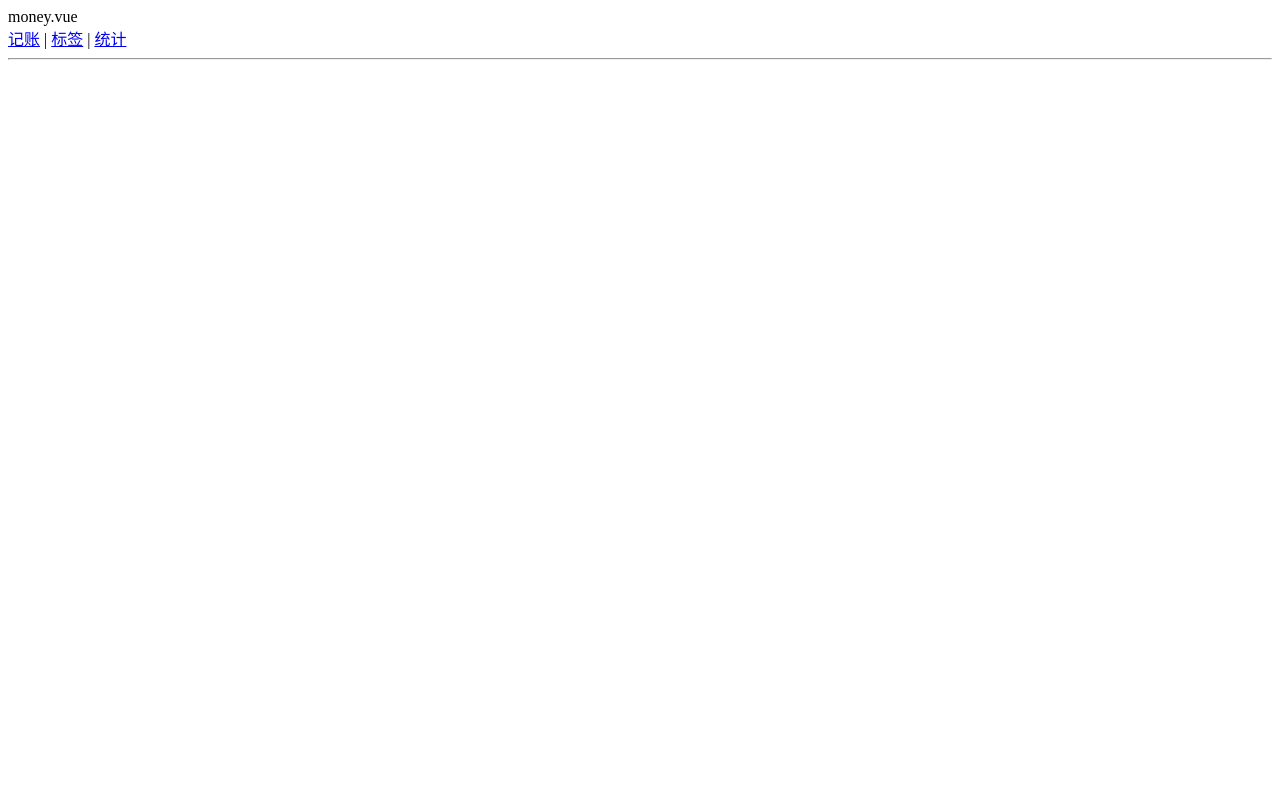
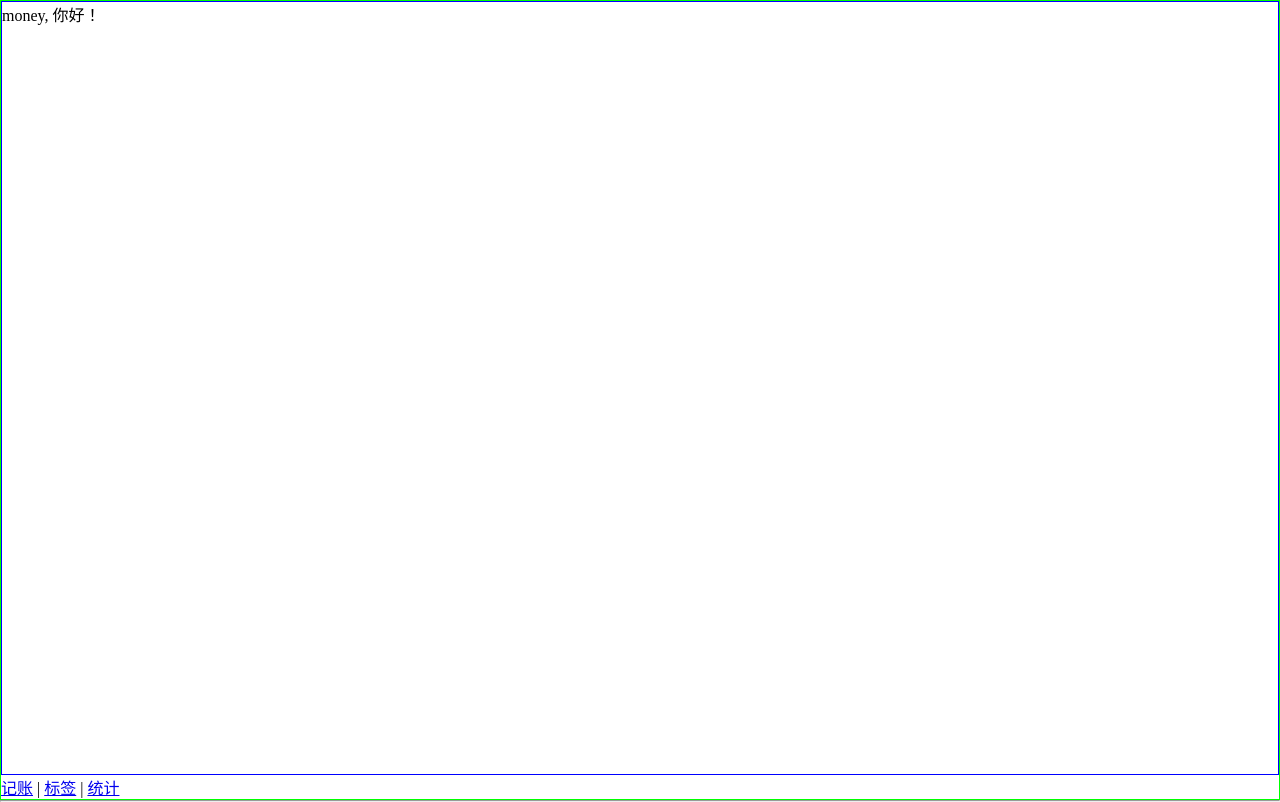
Before and after one commit to zerochenkun/vue-morney, a Vue app: page /#/money in a window 1280 px wide. Built offline with nearby package versions, Linux system fonts and the light colour scheme.

Commit message:
feat:引入Layout css

```diff
--- a/src/App.vue
+++ b/src/App.vue
@@ -7,6 +7,11 @@
 </template>
 
 <style lang="scss">
+*{
+  margin: 0;
+  padding:0;
+  box-sizing:border-box;
+}
 #app {
   font-family: Avenir, Helvetica, Arial, sans-serif;
   -webkit-font-smoothing: antialiased;
@@ -14,6 +19,7 @@
   text-align: center;
   color: #2c3e50;
 }
+
 
 #nav {
   padding: 30px;
--- /dev/null
+++ b/src/components/Layout.vue
@@ -0,0 +1,28 @@
+<template>
+      <div class="nav-wrapper">
+        <div class="content">
+         <slot/>
+        </div>
+        <Nav class=""/>
+    </div>
+</template>
+
+<script lang="ts">
+    export default({
+        name:'Layout'
+    })
+</script>
+
+<style scoped>
+  .nav-wrapper{
+        border:1px solid lime;
+        display: flex;
+        flex-direction: column;
+        height: 100vh;
+    }
+    .content{
+        border:1px solid blue;
+        flex-grow:1;
+        overflow: auto;
+    }
+</style>
--- a/src/main.ts
+++ b/src/main.ts
@@ -4,9 +4,12 @@
 import router from './router'
 import store from './store'
 import Nav from './components/Nav.vue'
+import Layout from '@/components/Layout.vue'
 
 Vue.config.productionTip = false
 Vue.component('Nav',Nav)
+Vue.component('Layout',Layout)
+
 new Vue({
   router:router,
   store,
--- a/src/router/index.ts
+++ b/src/router/index.ts
@@ -4,7 +4,6 @@
 import Labels from '@/views/Labels.vue'
 import Statistics from '@/views/Statistics.vue'
 import Notfound from '@/views/Notfound.vue'
-import Home from '../views/Home.vue';
 
 Vue.use(VueRouter);
 
--- a/src/views/Labels.vue
+++ b/src/views/Labels.vue
@@ -1,8 +1,7 @@
 <template>
-    <div>
-        labels.vue
-        <Nav/>
-    </div>
+   <Layout>
+       <p>hello Label.vue</p>
+   </Layout>
 </template>
 
 <script>
--- a/src/views/Money.vue
+++ b/src/views/Money.vue
@@ -1,8 +1,9 @@
 <template>
-    <div>
-        money.vue
-        <Nav/>
-    </div>
+ <div>
+     <Layout>
+         <p>money, 你好！</p>
+     </Layout>
+ </div>
 </template>
 
 <script lang="ts">
--- a/src/views/Statistics.vue
+++ b/src/views/Statistics.vue
@@ -1,8 +1,7 @@
 <template>
-    <div>Statistics.vue
-        <Nav/>
-    </div>
-
+    <Layout>
+        <p>hello Statistics.vue</p>
+    </Layout>
 </template>
 
 <script>
```
